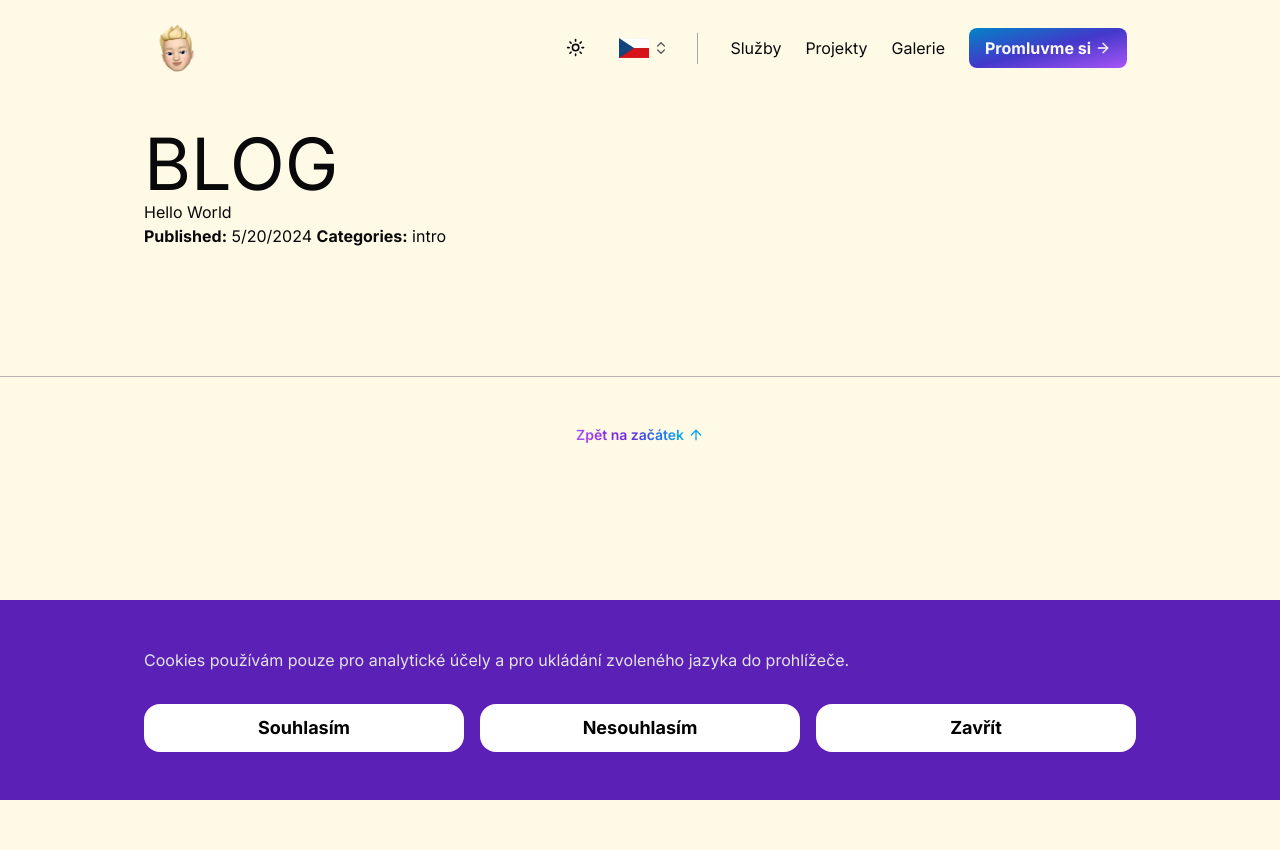
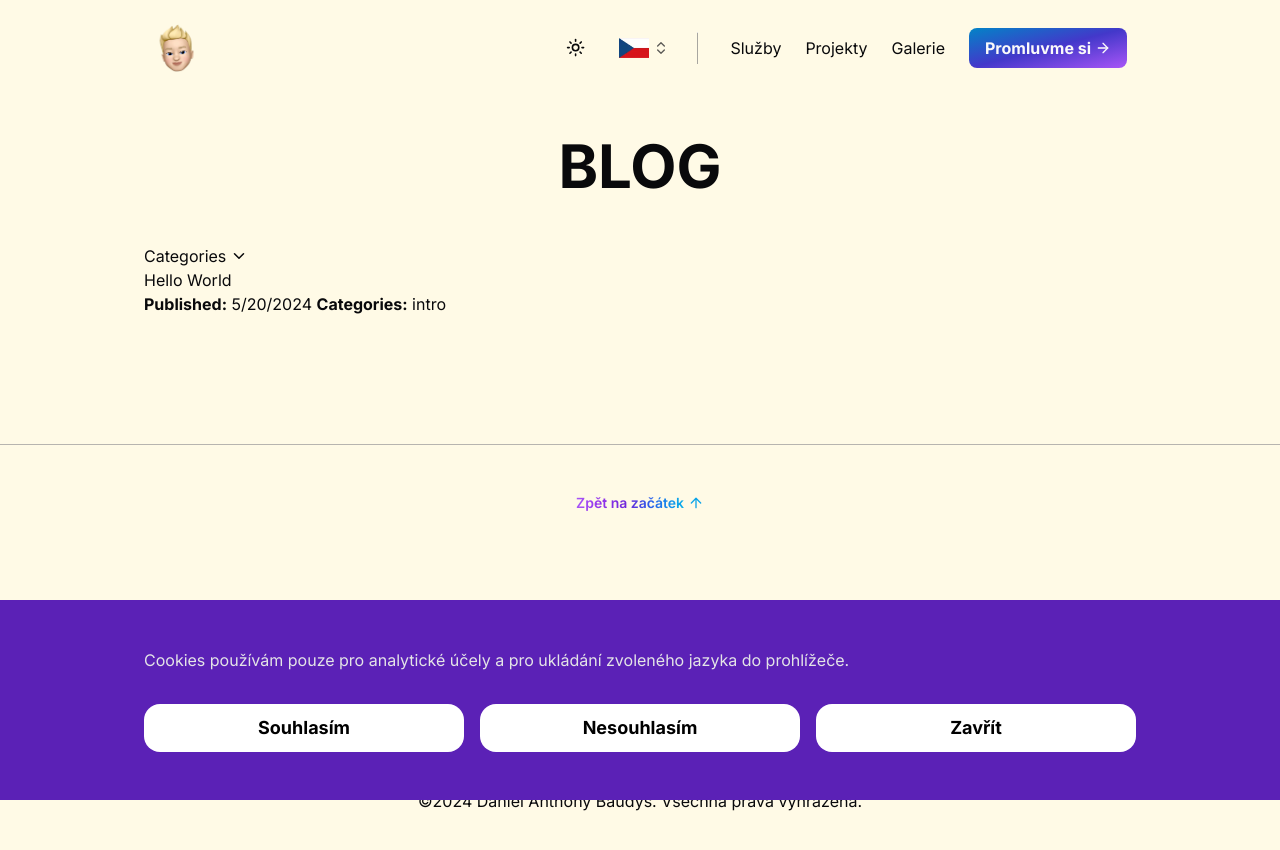
Before and after one commit to ton1czech/baudys, a Next.js app: page /blog in a window 1280 px wide. Shown: the top 850 px of the page. Before the commit the page ends 800 px from the top, so only its background shows below. Built offline with nearby package versions, Linux system fonts and the light colour scheme.

Commit message:
🎁NEW: choose category on blog home pag

```diff
--- a/app/blog/page.tsx
+++ b/app/blog/page.tsx
@@ -1,12 +1,15 @@
 import { getPosts } from '@/actions/get-posts'
+import { Cateogries } from '@/components/blog/categories'
 import { Posts } from '@/components/blog/posts'
+import { Title } from '@/components/title'
 
 export default async function Page() {
   const posts = await getPosts()
 
   return (
     <main>
-      <h1 className='text-7xl'>BLOG</h1>
+      <Title label='BLOG' />
+      <Cateogries />
       <Posts posts={posts} />
     </main>
   )
--- /dev/null
+++ b/components/blog/categories.tsx
@@ -0,0 +1,33 @@
+'use client'
+
+import { categories } from '@/database/categories'
+import { cn } from '@/lib/utils'
+import { ChevronDown } from 'lucide-react'
+import Link from 'next/link'
+import { useState } from 'react'
+
+export const Cateogries = () => {
+  const [isOpen, setIsOpen] = useState(false)
+
+  return (
+    <div>
+      <h3
+        onClick={() => setIsOpen(prev => !prev)}
+        className='inline-flex gap-1 items-center select-none cursor-pointer'
+      >
+        Categories
+        <ChevronDown
+          size={18}
+          className={cn('transition', isOpen && 'rotate-180')}
+        />
+      </h3>
+      {isOpen && (
+        <div className='mt-2 flex gap-2'>
+          {categories.map(category => (
+            <Link href={`/blog/${category}`}>{category}</Link>
+          ))}
+        </div>
+      )}
+    </div>
+  )
+}
```
